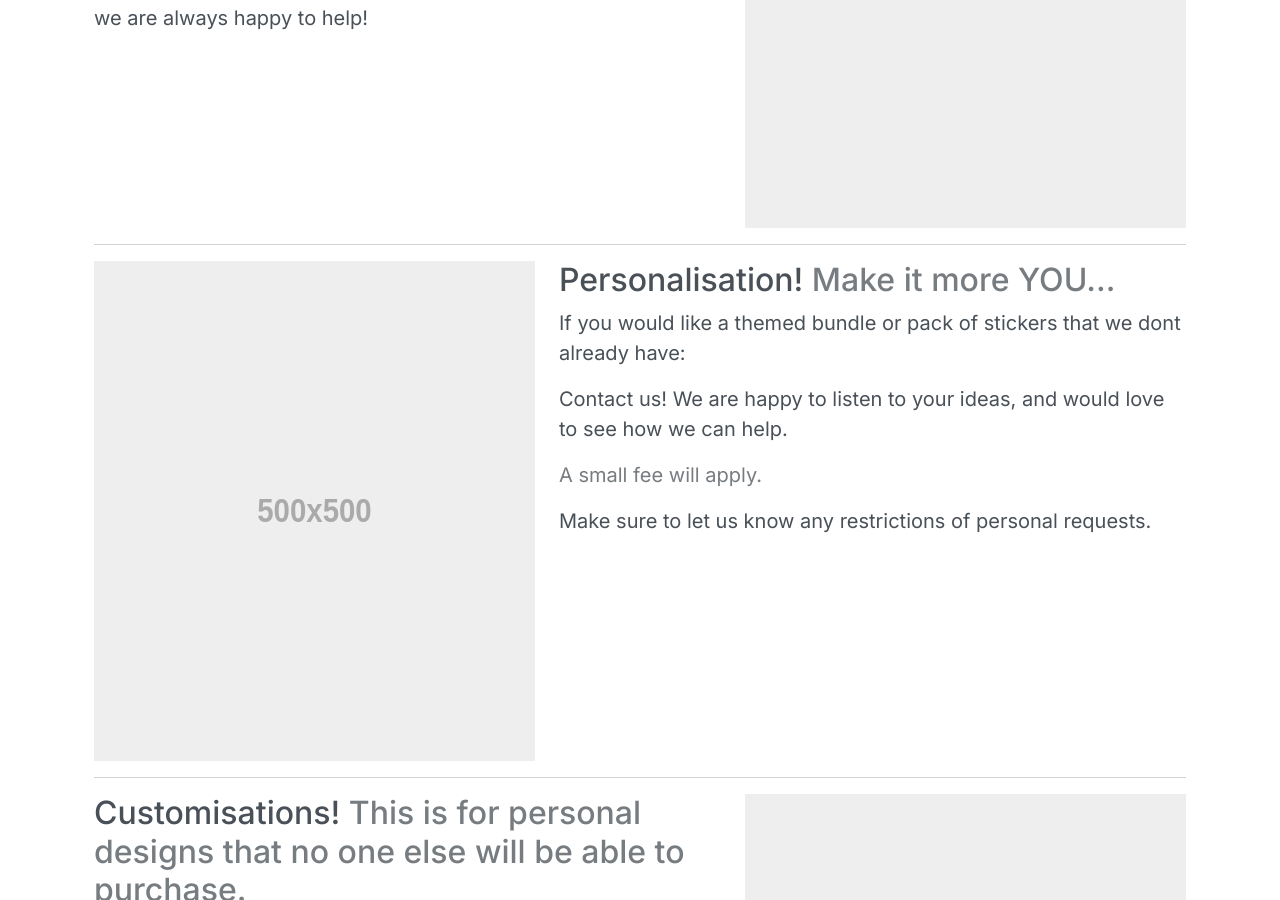
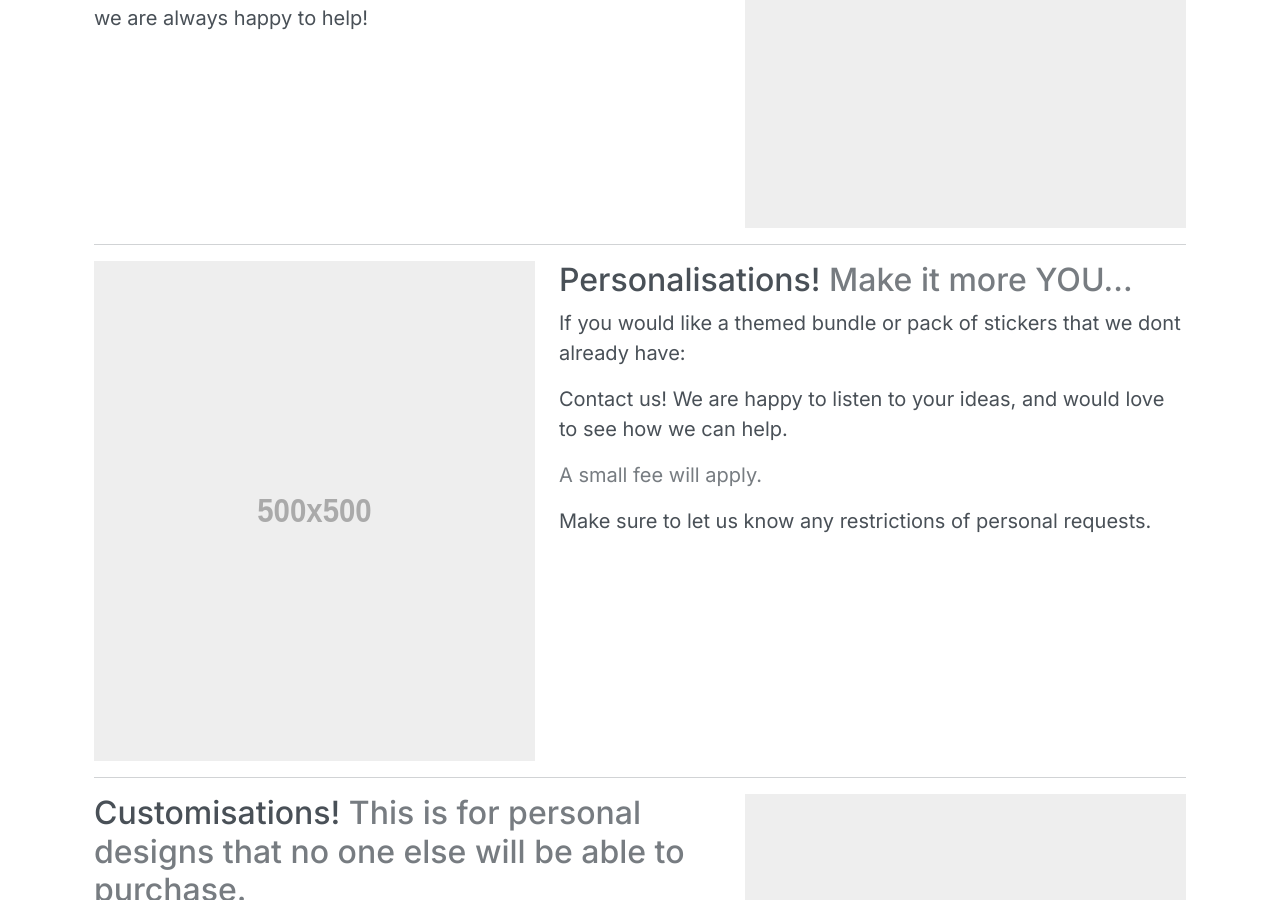
Before and after one commit to NatashaCELloyd/NatashaCELloyd.github.io, a Jekyll site: the page built from index.md, in a window 1280 px wide and 900 px high, scrolled down 1171 px. Built offline with Jekyll 4.4.1, drawn with Linux system fonts in a browser that asks for light colours.

Commit message:
Update index.md

```diff
--- a/index.md
+++ b/index.md
@@ -45,7 +45,7 @@ title: iPadazzle!
 
         <div class="row featurette">
           <div class="col-md-7 order-md-2">
-            <h2 class="featurette-heading">Personalisation! <span class="text-muted">Make it more YOU...</span></h2>
+            <h2 class="featurette-heading">Personalisations! <span class="text-muted">Make it more YOU...</span></h2>
             <p class="lead">If you would like a themed bundle or pack of stickers that we dont already have:</p>
             <p class="lead"> Contact us! We are happy to listen to your ideas, and would love to see how we can help.
 </p>
```
